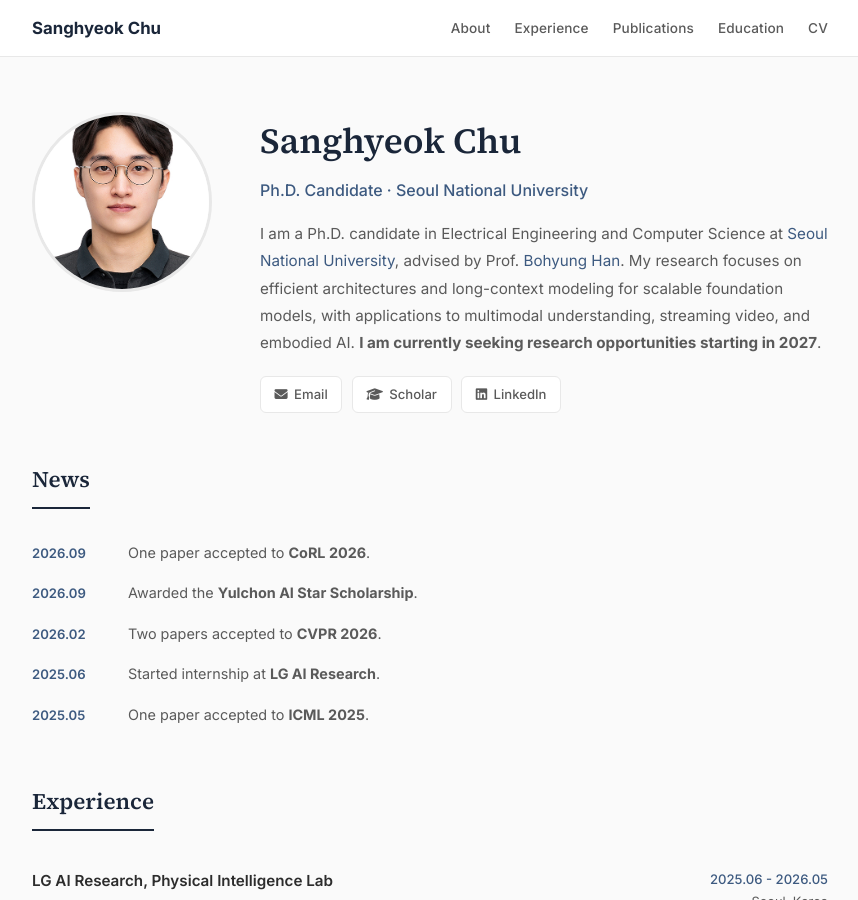
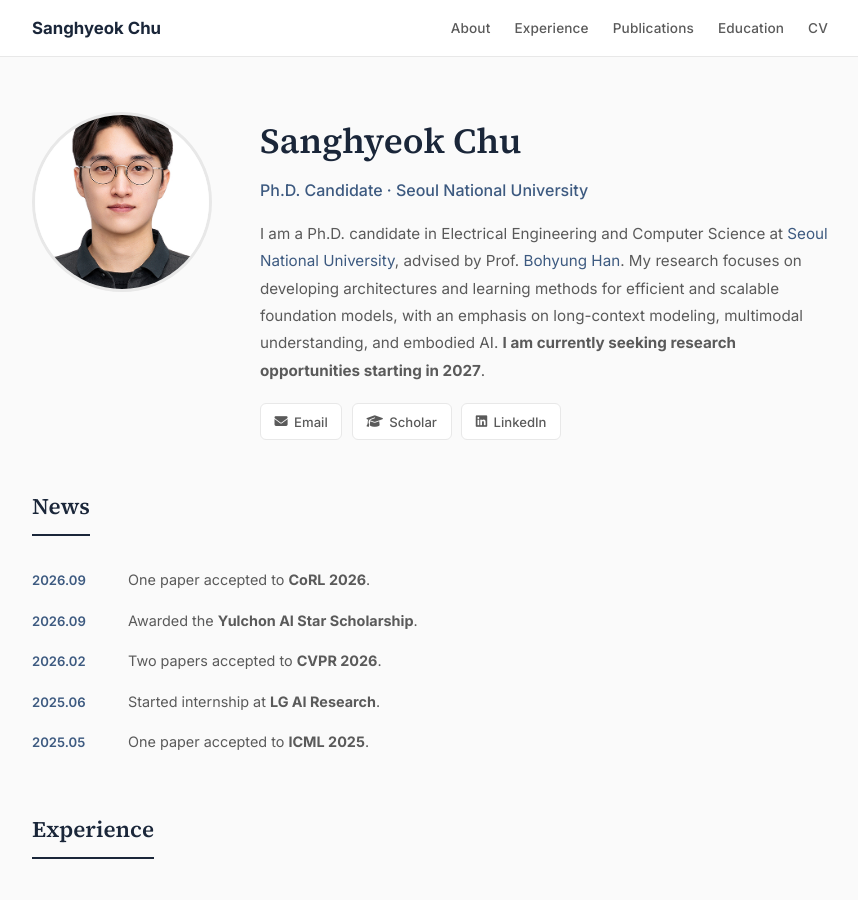
Before and after one commit to sanghyeokchu/sanghyeokchu.github.io, a Jekyll site: the page built from index.html, in a window 1280 px wide and 900 px high. Shown: the whole window, without its empty margins (210-1068 px from the left). Built offline with Jekyll 4.4.1, drawn with Linux system fonts in a browser that asks for light colours.

Commit message:
Update research introduction on homepage and CV

```diff
--- a/index.html
+++ b/index.html
@@ -14,9 +14,9 @@ layout: default
             I am a Ph.D. candidate in Electrical Engineering and Computer Science at
             <a href="https://cv.snu.ac.kr/">Seoul National University</a>,
             advised by Prof. <a href="https://scholar.google.com/citations?user=9aaeCToAAAAJ&amp;hl=en">Bohyung Han</a>.
-            My research focuses on efficient architectures and long-context modeling
-            for scalable foundation models, with applications to multimodal understanding,
-            streaming video, and embodied AI.
+            My research focuses on developing architectures and learning methods for
+            efficient and scalable foundation models, with an emphasis on long-context
+            modeling, multimodal understanding, and embodied AI.
             <strong>I am currently seeking research opportunities starting in 2027</strong>.
         </p>
         <div class="hero-links">
```
Also changed, not shown: 1 other file.
